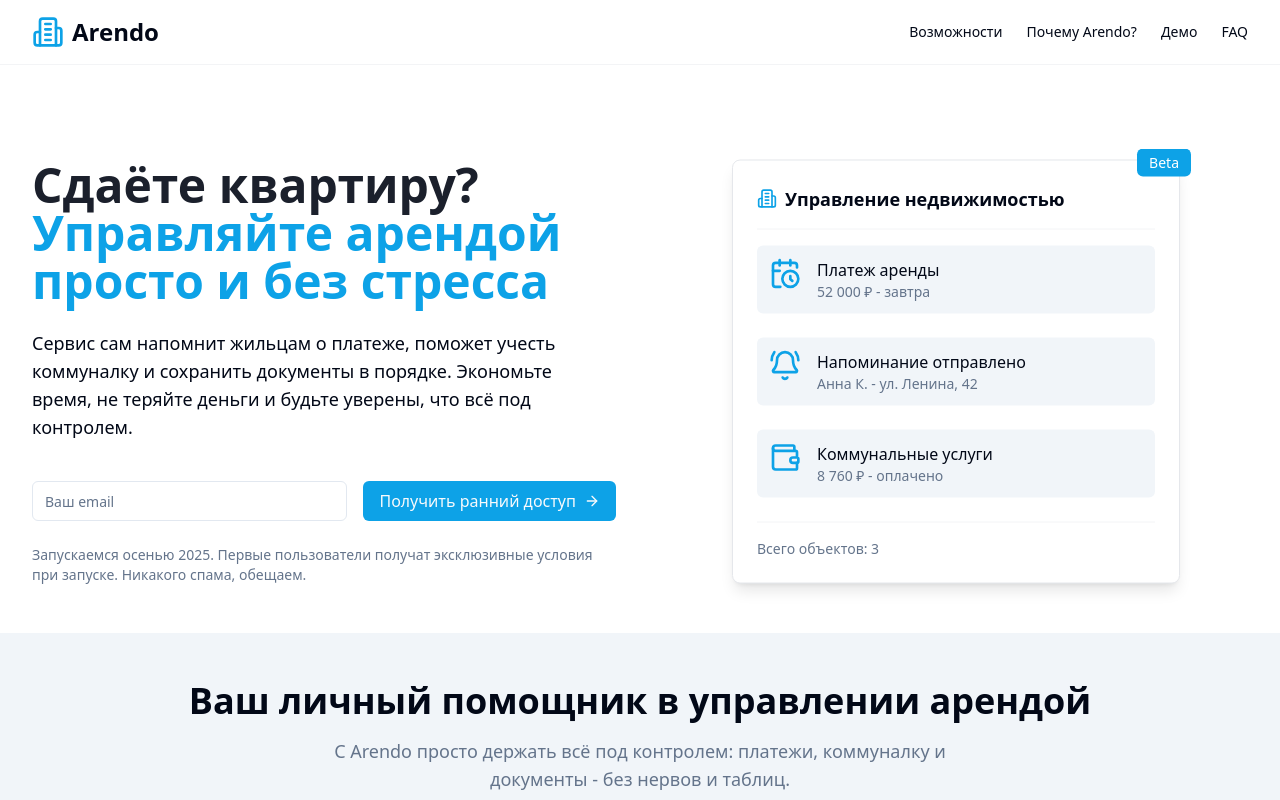
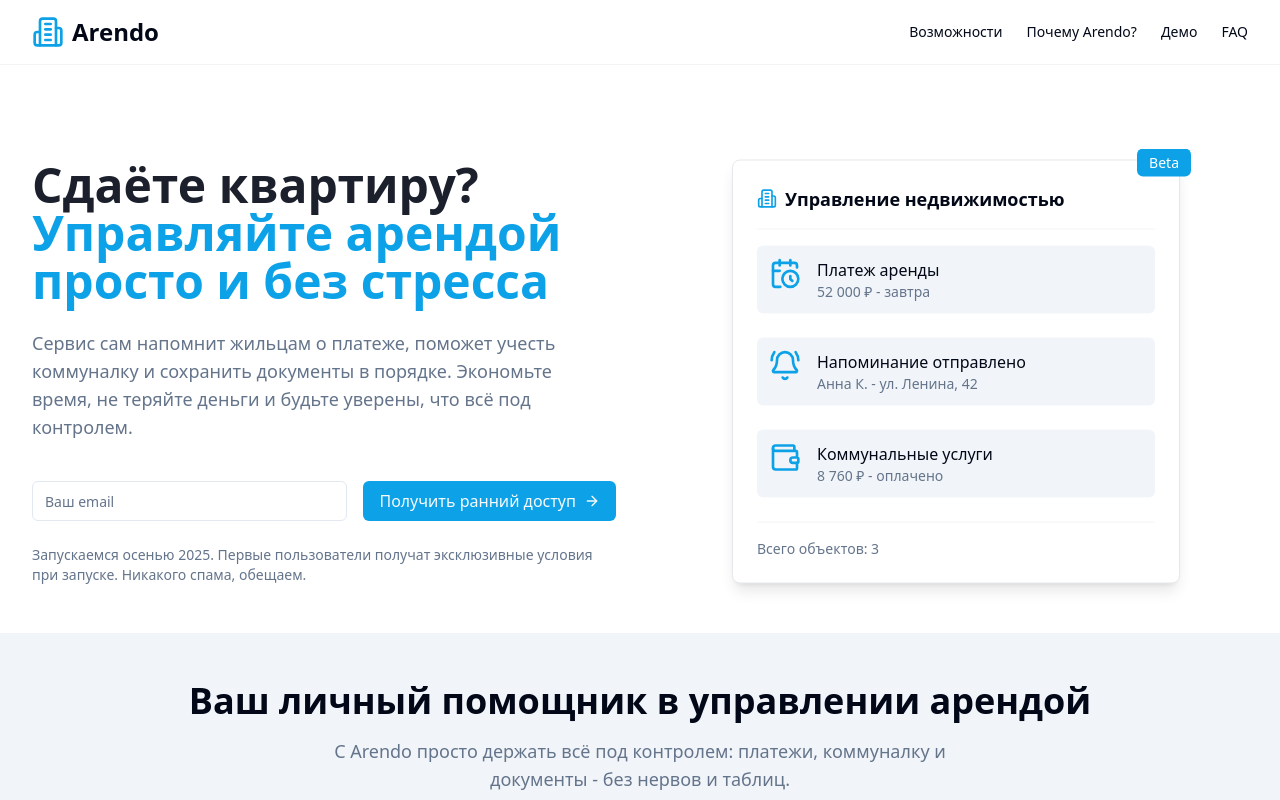
Before and after one commit to sokovalev/arendo-landing, a Next.js app: page / in a window 1280 px wide. Shown: the top 800 px of the page. Built offline with nearby package versions, Linux system fonts and the light colour scheme.

Commit message:
починил шапку на мобильниках

```diff
--- a/app/page.tsx
+++ b/app/page.tsx
@@ -86,7 +86,7 @@
                 Управляйте арендой просто и без стресса
               </span>
             </h1>
-            <p className="text-lg text-muted-foregroun1-5d">
+            <p className="text-lg text-muted-foreground">
               Сервис сам напомнит жильцам о платеже, поможет учесть коммуналку и
               сохранить документы в порядке. Экономьте время, не теряйте деньги
               и будьте уверены, что всё под контролем.
@@ -100,7 +100,7 @@
             </p>
           </div>
 
-          <div className="order-first md:order-last flex justify-center animate-float">
+          <div className="flex justify-center animate-float">
             <div className="w-full max-w-md hover-scale">
               <HeroImage />
             </div>
--- a/components/SeoContent.tsx
+++ b/components/SeoContent.tsx
@@ -17,9 +17,11 @@
               Управление арендой может превратиться в головную боль: нужно
               следить за платежами, напоминать жильцам, контролировать
               коммуналку, копаться в бумагах...
-              <br />
-              <b>Arendo снимает эти задачи с ваших плеч.</b>
-              <br />
+            </p>
+            <p className="text-muted-foreground">
+              <strong>Arendo снимает эти задачи с ваших плеч.</strong>
+            </p>
+            <p className="text-muted-foreground">
               Сервис автоматизирует всё — от платежей до хранения документов — и
               даёт вам больше свободы.
             </p>
```
